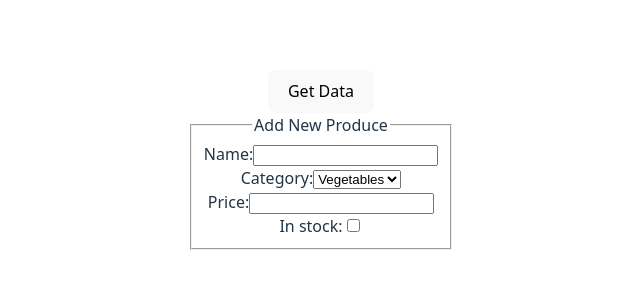
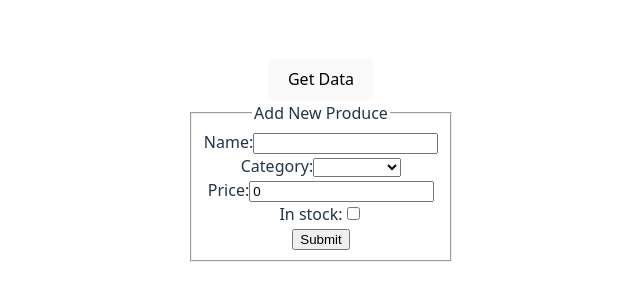
Before and after one commit to comeaudc/320.4_lecture, a React (Vite) app: page / in a window 1280 px wide. Shown: the part 240-540 px from the top of the page, without its empty margins (319-959 px from the left). Built offline with nearby package versions, Linux system fonts and the light colour scheme.

Commit message:
Added sorting and creat functinoality

```diff
--- a/src/App.jsx
+++ b/src/App.jsx
@@ -36,7 +36,7 @@ function App() {
       ) : (
         <button onClick={getData}>Get Data</button>
       )}
-      <CreateForm />
+      <CreateForm setProduce={setProduce} produce={produce} />
     </>
   );
 }
--- a/src/components/CreateForm.jsx
+++ b/src/components/CreateForm.jsx
@@ -1,16 +1,70 @@
-export default function CreateForm() {
+import { useState } from "react";
+import axios from "axios";
+
+export default function CreateForm({ setProduce, produce }) {
+  const [formData, setFormData] = useState({
+    name: "",
+    category: "",
+    price: 0,
+    stocked: false,
+  });
+
+  function handleChange(e) {
+    if (e.target.name == "stocked") {
+      setFormData({ ...formData, stocked: e.target.checked });
+    } else {
+      setFormData({ ...formData, [e.target.name]: e.target.value });
+    }
+  }
+
+  async function handleSubmit(e) {
+    try {
+      e.preventDefault();
+
+      let res = await axios.post("http://localhost:3000/api/produce", formData);
+
+      let temp = [...produce, res.data];
+
+      let sorted = temp.sort((a, b) => {
+        if (a.category < b.category) {
+          return -1;
+        }
+
+        if (a.category > b.category) {
+          return 1;
+        }
+
+        return 0;
+      });
+
+      setProduce(sorted);
+    } catch (err) {
+      console.error(err.message);
+    }
+  }
+
   return (
     <fieldset>
       <legend>Add New Produce</legend>
-      <form>
+      <form onSubmit={handleSubmit}>
         <label>
           Name:
-          <input type="text" name="name" />
+          <input
+            type="text"
+            name="name"
+            onChange={handleChange}
+            value={formData.name}
+          />
         </label>
         <br />
         <label>
           Category:
-          <select name="category">
+          <select
+            name="category"
+            onChange={handleChange}
+            value={formData.category}
+          >
+            <option value=""></option>
             <option value="Vegetables">Vegetables</option>
             <option value="Fruits">Fruits</option>
           </select>
@@ -18,13 +72,26 @@ export default function CreateForm() {
         <br />
         <label>
           Price:
-          <input type="number" name="price" min={0} />
+          <input
+            type="number"
+            name="price"
+            onChange={handleChange}
+            min={0}
+            value={formData.price}
+          />
         </label>
         <br />
         <label>
           In stock:
-          <input type="checkbox" name="stocked" />
+          <input
+            type="checkbox"
+            name="stocked"
+            onChange={handleChange}
+            checked={formData.stocked}
+          />
         </label>
+        <br />
+        <input type="submit" value="Submit" />
       </form>
     </fieldset>
   );
```
